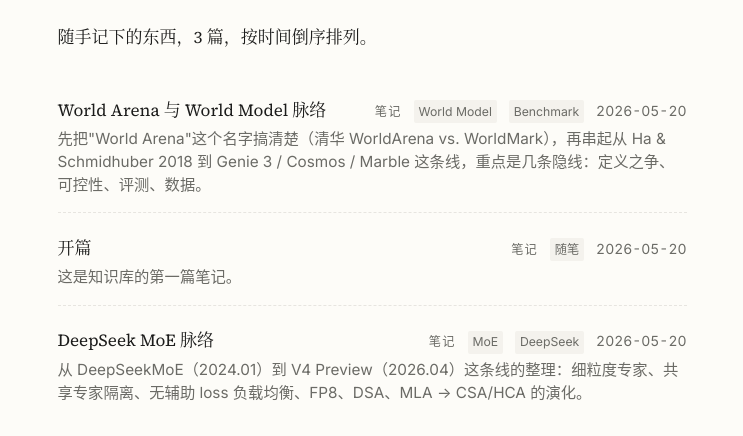
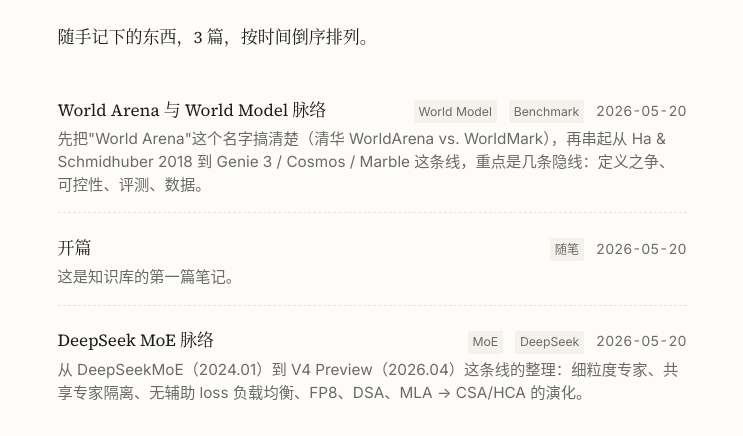
Before and after one commit to pixeli99/PIXELI, a Jekyll site: the page built from notes.md, in a window 1280 px wide. Shown: the part 216-652 px from the top of the page, without its empty margins (263-1006 px from the left). Built offline with Jekyll 4.4.1, drawn with Linux system fonts in a browser that asks for light colours.

Commit message:
笔记列表页移除冗余 kind 标签
notes.md 每条目显示 <span class="kind">笔记</span>，而该页面
所有条目本就是笔记，标签无附加信息。papers.md 同理已不显示 kind 标签。
保持一致，entry-tail 只保留标签芯片 + 日期。

Co-Authored-By: Claude Sonnet 4.6 <noreply@anthropic.com>
Claude-Session: https://claude.ai/code/session_01RjEoi3BsPavQuCFSaDg8a2

```diff
--- a/notes.md
+++ b/notes.md
@@ -17,7 +17,6 @@ description: 随手记下的随笔与综述，按时间倒序排列。
     <div class="entry-head">
       <a href="{{ n.url | relative_url }}">{{ n.title }}</a>
       <span class="entry-tail">
-        <span class="kind">笔记</span>
         {% if n.tags and n.tags.size > 0 %}{% for t in n.tags limit: 2 %}{% assign _tenc = t | url_encode %}<a href="{{ '/tags/' | relative_url }}#tag-{{ t | replace: ' ', '-' }}" class="entry-tag"{% unless _tenc contains '%E' %} lang="en"{% endunless %}>{{ t }}</a>{% endfor %}{% endif %}
         <time datetime="{{ n.date | date_to_xmlschema }}">{{ n.date | date: "%Y-%m-%d" }}</time>
       </span>
```
